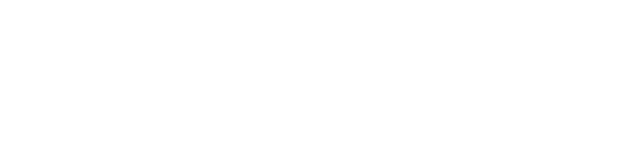
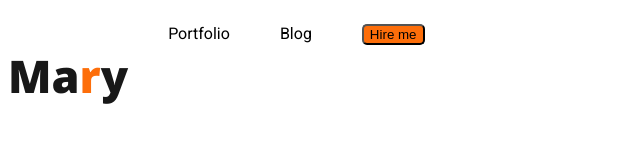
Before and after one commit to 1Daybestseller/developer-portfolio, a plain HTML site: page index.html in a window 1280 px wide. Shown: the whole page, without its empty margins (0-640 px from the left). Drawn offline with nearby package versions, Linux system fonts and the light colour scheme.

Commit message:
insert Nav tab

```diff
--- /dev/null
+++ b/images/portfolio.css
@@ -0,0 +1,29 @@
+body{
+    font-family: 'Open Sans', sans-serif;
+    font-family: 'Roboto', sans-serif;
+}
+nav{
+    display: flex;
+}
+.nav-tittle{
+color: #181818;
+font-family: Open Sans;
+font-size: 45px;
+font-style: normal;
+font-weight: 800;
+line-height: normal;
+}
+.text-primary{
+    color: #FD6E0A;
+}
+.btn-primary{
+    border-radius: 5px;
+    background: #FD6E0A;
+}
+nav >ul{
+    display: flex;
+}
+nav li{
+   list-style: none;
+   margin-right: 50px;
+}
--- a/index.html
+++ b/index.html
@@ -4,10 +4,21 @@
     <meta charset="UTF-8">
     <meta name="viewport" content="width=device-width, initial-scale=1.0">
     <title>Developer Portfolio</title>
+    <link rel="preconnect" href="https://fonts.googleapis.com">
+<link rel="preconnect" href="https://fonts.gstatic.com" crossorigin>
+<link href="https://fonts.googleapis.com/css2?family=Open+Sans:wght@300;400;800&family=Roboto:ital,wght@0,100;0,300;0,400;0,500;0,700;0,900;1,100;1,300;1,400;1,500;1,700&display=swap" rel="stylesheet">
+    <link rel="stylesheet" href="./images/portfolio.css">
 </head>
 <body>
     <header>
-
+         <nav>
+            <h2 class="nav-tittle">Ma<span class="text-primary">r</span>y</h2>
+            <ul>
+                <li><a href=""></a>Portfolio</li>
+                <li><a href=""></a>Blog</li>
+                <li><a href=""></a><Button class="btn-primary">Hire me</Button></li>
+            </ul>
+         </nav>
     </header>
     <main>
 
```
